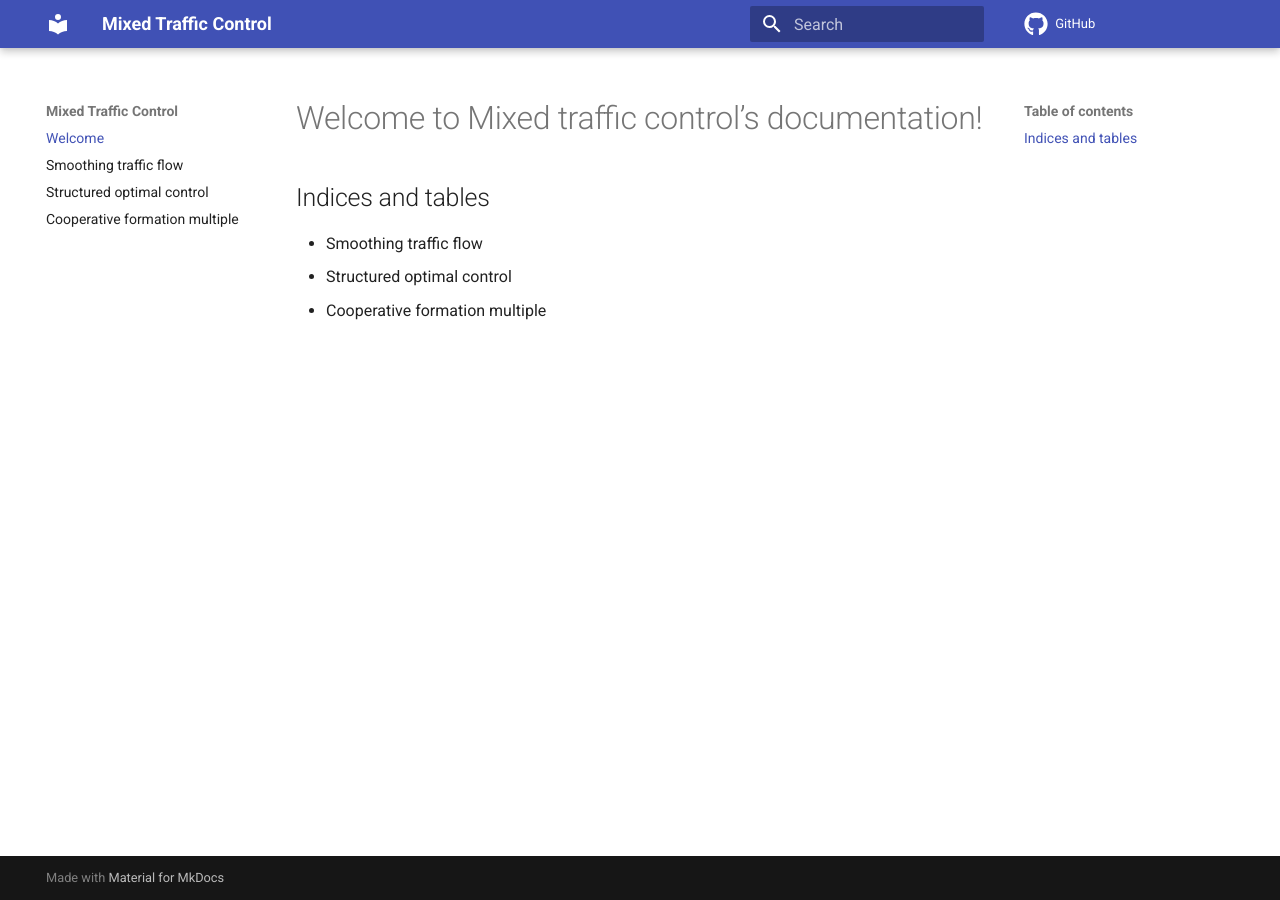
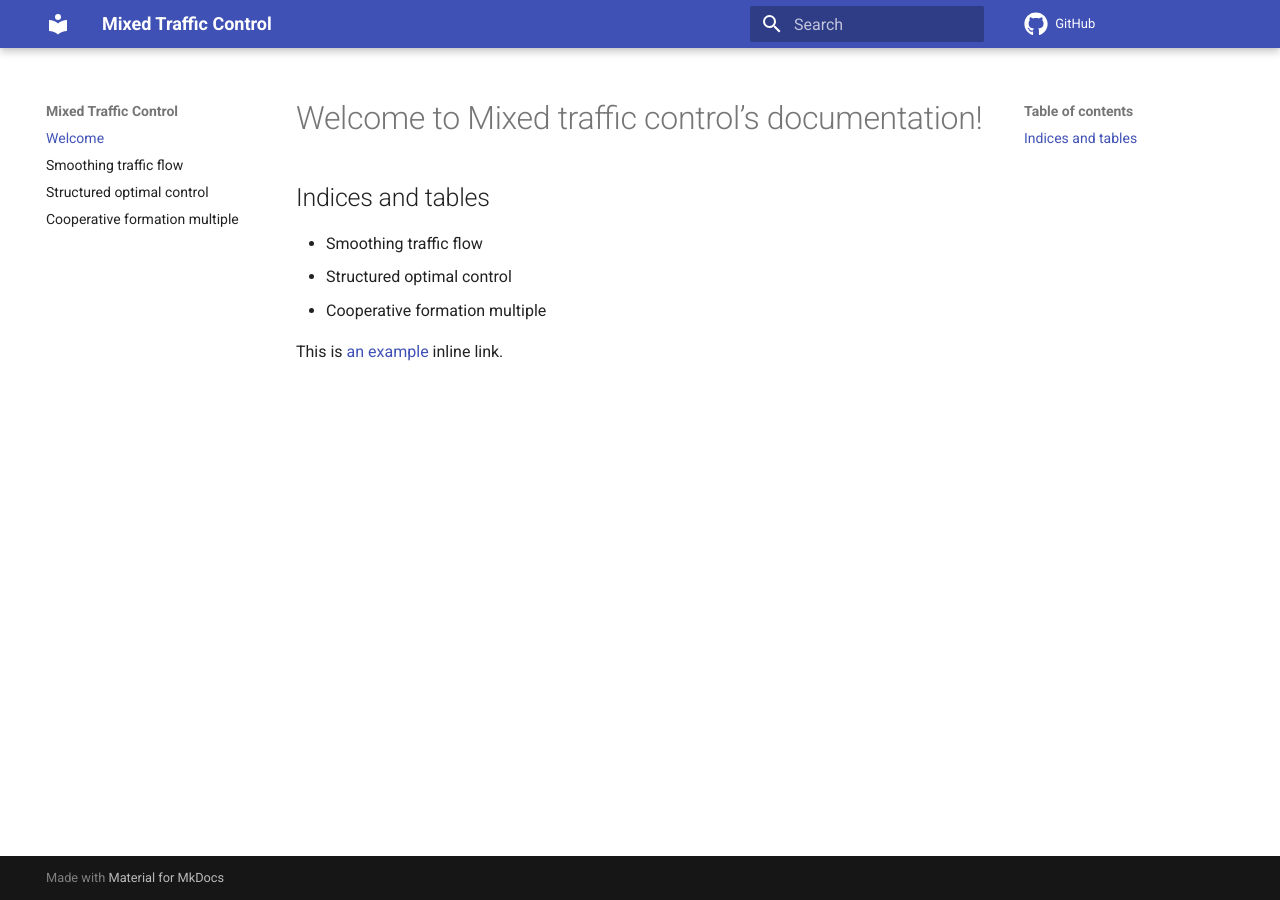
Before and after one commit to soc-ucsd/mixed-traffic, an MkDocs documentation site: the page built from docs/index.md, in a window 1280 px wide. Built offline with MkDocs 1.6.1 and Material for MkDocs 9.7.7, drawn with Linux system fonts in a browser that asks for light colours; comment, search, counter and statistics services are not loaded.

Commit message:
Update index.md

```diff
--- a/docs/index.md
+++ b/docs/index.md
@@ -5,3 +5,5 @@
 * Smoothing traffic flow
 * Structured optimal control
 * Cooperative formation multiple
+
+This is [an example]([http://example.com/](https://github.com/soc-ucsd/mixed-traffic/edit/main/docs/index.md) "Title") inline link.
```
